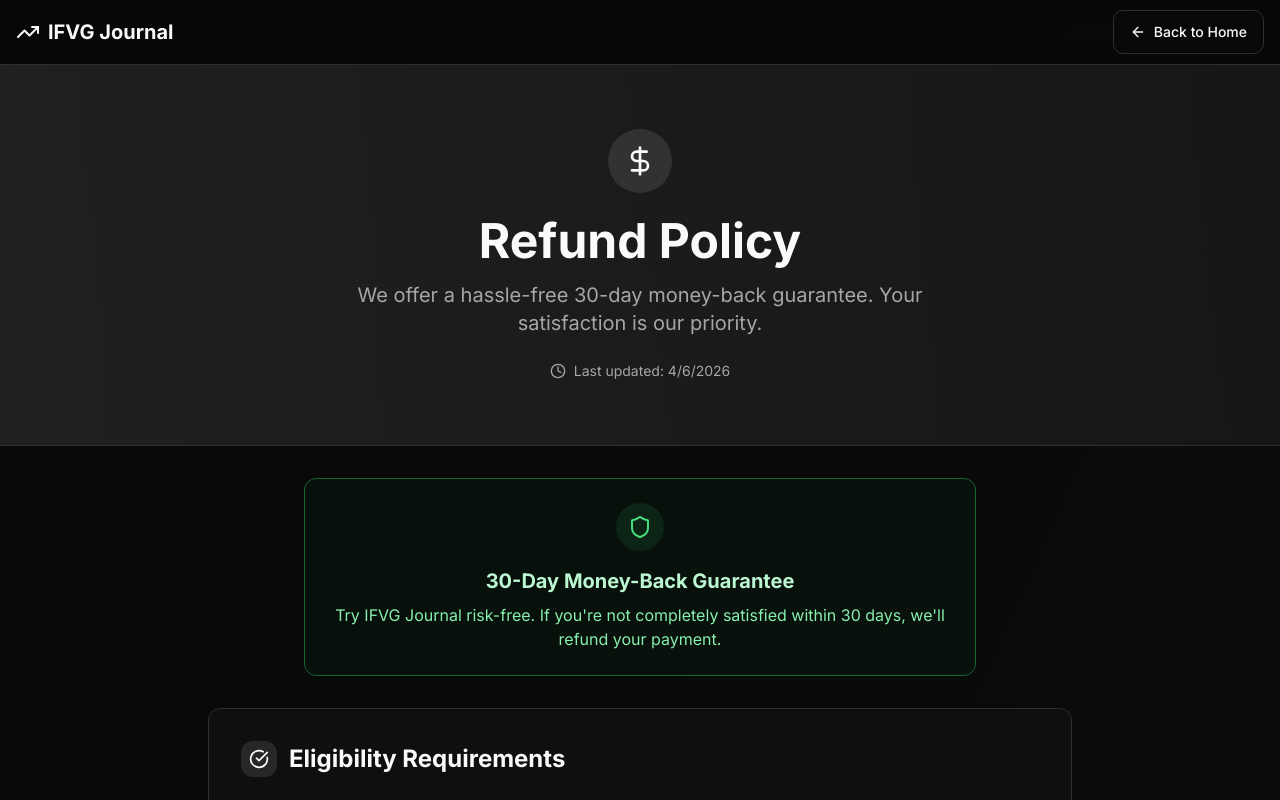
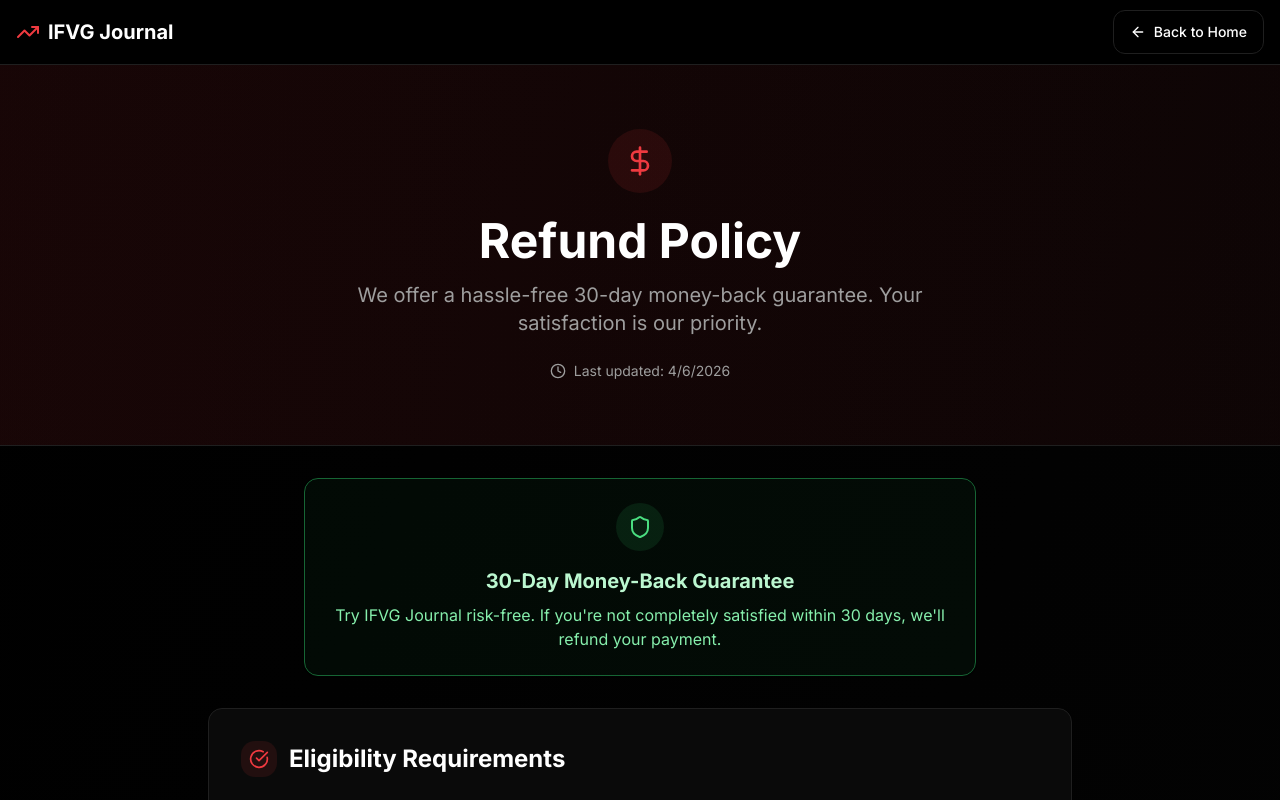
Before and after one commit to arjunn06/the-trade-zero, a React (Vite) app: page /refund in a window 1280 px wide. Shown: the top 800 px of the page. Built offline with nearby package versions, Linux system fonts and the light colour scheme.

Commit message:
Changes
Co-authored-by: arjunn06 <53135341+arjunn06@users.noreply.github.com>

```diff
--- a/src/index.css
+++ b/src/index.css
@@ -3,188 +3,164 @@
 @tailwind components;
 @tailwind utilities;
 
-/* Definition of the design system. All colors, gradients, fonts, etc should be defined here.
-All colors MUST be HSL.
+/* IFVG Journal — design system.
+   Brand language pulled from ifvg.in: pure black canvas, signal red accent,
+   heavy display type (Archivo Black), Inter for body. All colors are HSL.
 */
-
-/* Cirka font faces */
-@font-face {
-  font-family: 'Cirka';
-  src: url('../Cirka-Variable.ttf') format('truetype-variations'),
-       url('../Cirka-Bold.otf') format('opentype');
-  font-weight: 100 900;
-  font-style: normal;
-  font-display: swap;
-}
-
-@font-face {
-  font-family: 'Cirka Bold';
-  src: url('../Cirka-Bold.otf') format('opentype');
-  font-weight: 700;
-  font-style: normal;
-  font-display: swap;
-}
-
-@font-face {
-  font-family: 'Cirka Light';
-  src: url('../Cirka-Light.otf') format('opentype');
-  font-weight: 300;
-  font-style: normal;
-  font-display: swap;
-}
 
 @layer base {
   :root {
+    /* Light surface (rarely used — app is dark-first like ifvg.in) */
     --background: 0 0% 100%;
-    --foreground: 0 0% 9%;
+    --foreground: 0 0% 4%;
 
     --card: 0 0% 100%;
-    --card-foreground: 0 0% 9%;
+    --card-foreground: 0 0% 4%;
 
     --popover: 0 0% 100%;
-    --popover-foreground: 0 0% 9%;
+    --popover-foreground: 0 0% 4%;
 
-    --primary: 0 0% 9%;
-    --primary-foreground: 0 0% 98%;
+    /* Primary = signal red */
+    --primary: 358 84% 55%;
+    --primary-foreground: 0 0% 100%;
 
     --secondary: 0 0% 96%;
-    --secondary-foreground: 0 0% 45%;
+    --secondary-foreground: 0 0% 20%;
 
     --muted: 0 0% 96%;
-    --muted-foreground: 0 0% 45%;
+    --muted-foreground: 0 0% 40%;
 
-    --accent: 0 0% 96%;
-    --accent-foreground: 0 0% 9%;
+    --accent: 358 84% 55%;
+    --accent-foreground: 0 0% 100%;
 
-    --destructive: 0 84% 60%;
-    --destructive-foreground: 0 0% 98%;
+    --destructive: 0 84% 55%;
+    --destructive-foreground: 0 0% 100%;
 
-    --success: 142 76% 36%;
-    --success-foreground: 0 0% 98%;
+    --success: 142 70% 38%;
+    --success-foreground: 0 0% 100%;
 
     --warning: 38 92% 50%;
     --warning-foreground: 0 0% 9%;
 
-    --border: 0 0% 89%;
-    --input: 0 0% 89%;
-    --ring: 0 0% 9%;
+    --border: 0 0% 90%;
+    --input: 0 0% 90%;
+    --ring: 358 84% 55%;
 
-    --radius: 0.75rem;
+    --radius: 0.875rem;
+
     --sidebar-background: 0 0% 100%;
-    --sidebar-foreground: 0 0% 45%;
-    --sidebar-primary: 0 0% 9%;
-    --sidebar-primary-foreground: 0 0% 98%;
+    --sidebar-foreground: 0 0% 30%;
+    --sidebar-primary: 358 84% 55%;
+    --sidebar-primary-foreground: 0 0% 100%;
     --sidebar-accent: 0 0% 96%;
     --sidebar-accent-foreground: 0 0% 9%;
-    --sidebar-border: 0 0% 89%;
-    --sidebar-ring: 0 0% 9%;
+    --sidebar-border: 0 0% 90%;
+    --sidebar-ring: 358 84% 55%;
 
-    /* Enhanced trading colors */
-    --profit: 142 76% 36%;
-    --loss: 0 84% 60%;
-    --breakeven: 0 0% 45%;
+    /* Trading semantic */
+    --profit: 142 72% 42%;
+    --loss: 358 84% 55%;
+    --breakeven: 0 0% 50%;
 
-    /* Brand system - monochrome */
-    --brand-blue: 0 0% 9%;
-    --brand-gradient-start: 0 0% 9%;
-    --brand-gradient-end: 0 0% 20%;
+    /* Brand */
+    --brand-red: 358 84% 55%;
+    --brand-red-glow: 358 84% 60%;
+    --brand-blue: 358 84% 55%; /* legacy alias */
+    --brand-gradient-start: 358 84% 55%;
+    --brand-gradient-end: 358 84% 40%;
 
-    /* Enhanced design system */
     --surface-elevated: 0 0% 98%;
     --surface-hover: 0 0% 94%;
-    --text-subtle: 0 0% 65%;
+    --text-subtle: 0 0% 60%;
     --text-disabled: 0 0% 80%;
 
-    /* Glass morphism */
     --glass-bg: 0 0% 100% / 0.8;
-    --glass-border: 0 0% 89% / 0.5;
+    --glass-border: 0 0% 90% / 0.5;
 
-    /* Shadows */
-    --shadow-sm: 0 1px 2px 0 rgb(0 0 0 / 0.05);
-    --shadow-md: 0 4px 6px -1px rgb(0 0 0 / 0.1), 0 2px 4px -2px rgb(0 0 0 / 0.1);
-    --shadow-lg: 0 10px 15px -3px rgb(0 0 0 / 0.1), 0 4px 6px -4px rgb(0 0 0 / 0.1);
-    --shadow-xl: 0 20px 25px -5px rgb(0 0 0 / 0.1), 0 8px 10px -6px rgb(0 0 0 / 0.1);
+    --shadow-sm: 0 1px 2px 0 rgb(0 0 0 / 0.06);
+    --shadow-md: 0 4px 8px -1px rgb(0 0 0 / 0.12);
+    --shadow-lg: 0 12px 24px -6px rgb(0 0 0 / 0.18);
+    --shadow-xl: 0 24px 40px -10px rgb(0 0 0 / 0.25);
+    --shadow-red: 0 10px 40px -10px hsl(358 84% 55% / 0.55);
 
-    /* Interactive states */
-    --focus-ring: 0 0% 9% / 0.2;
-    --hover-overlay: 0 0% 9% / 0.05;
+    --focus-ring: 358 84% 55% / 0.35;
+    --hover-overlay: 0 0% 0% / 0.05;
   }
 
   .dark {
-    --background: 0 0% 3%;
-    --foreground: 0 0% 98%;
+    /* IFVG.in is pure black */
+    --background: 0 0% 0%;
+    --foreground: 0 0% 100%;
 
-    --card: 0 0% 6%;
-    --card-foreground: 0 0% 98%;
+    --card: 0 0% 4%;
+    --card-foreground: 0 0% 100%;
 
-    --popover: 0 0% 6%;
-    --popover-foreground: 0 0% 98%;
+    --popover: 0 0% 5%;
+    --popover-foreground: 0 0% 100%;
 
-    --primary: 0 0% 98%;
-    --primary-foreground: 0 0% 9%;
+    --primary: 358 84% 58%;
+    --primary-foreground: 0 0% 100%;
 
-    --secondary: 0 0% 12%;
-    --secondary-foreground: 0 0% 85%;
+    --secondary: 0 0% 8%;
+    --secondary-foreground: 0 0% 92%;
 
-    --muted: 0 0% 12%;
-    --muted-foreground: 0 0% 65%;
+    --muted: 0 0% 8%;
+    --muted-foreground: 0 0% 62%;
 
-    --accent: 0 0% 12%;
-    --accent-foreground: 0 0% 98%;
+    --accent: 358 84% 58%;
+    --accent-foreground: 0 0% 100%;
 
-    --destructive: 0 63% 50%;
-    --destructive-foreground: 0 0% 98%;
+    --destructive: 358 84% 58%;
+    --destructive-foreground: 0 0% 100%;
 
-    --success: 142 76% 40%;
+    --success: 142 72% 45%;
     --success-foreground: 0 0% 100%;
 
     --warning: 38 92% 60%;
     --warning-foreground: 0 0% 9%;
 
-    --border: 0 0% 18%;
-    --input: 0 0% 18%;
-    --ring: 0 0% 98%;
+    --border: 0 0% 12%;
+    --input: 0 0% 12%;
+    --ring: 358 84% 58%;
 
-    --sidebar-background: 0 0% 6%;
-    --sidebar-foreground: 0 0% 96%;
-    --sidebar-primary: 0 0% 98%;
-    --sidebar-primary-foreground: 0 0% 9%;
-    --sidebar-accent: 0 0% 12%;
-    --sidebar-accent-foreground: 0 0% 96%;
-    --sidebar-border: 0 0% 18%;
-    --sidebar-ring: 0 0% 98%;
+    --sidebar-background: 0 0% 3%;
+    --sidebar-foreground: 0 0% 80%;
+    --sidebar-primary: 358 84% 58%;
+    --sidebar-primary-foreground: 0 0% 100%;
+    --sidebar-accent: 0 0% 8%;
+    --sidebar-accent-foreground: 0 0% 100%;
+    --sidebar-border: 0 0% 12%;
+    --sidebar-ring: 358 84% 58%;
 
-    /* Enhanced trading colors */
-    --profit: 142 76% 40%;
-    --loss: 0 63% 50%;
-    --breakeven: 0 0% 56%;
+    --profit: 142 72% 48%;
+    --loss: 358 84% 58%;
+    --breakeven: 0 0% 55%;
 
-    /* Brand system - monochrome */
-    --brand-blue: 0 0% 98%;
-    --brand-gradient-start: 0 0% 98%;
-    --brand-gradient-end: 0 0% 80%;
+    --brand-red: 358 84% 58%;
+    --brand-red-glow: 358 90% 65%;
+    --brand-blue: 358 84% 58%;
+    --brand-gradient-start: 358 84% 58%;
+    --brand-gradient-end: 358 84% 38%;
 
-    /* Enhanced design system */
-    --surface-elevated: 0 0% 8%;
-    --surface-hover: 0 0% 15%;
+    --surface-elevated: 0 0% 6%;
+    --surface-hover: 0 0% 10%;
     --text-subtle: 0 0% 55%;
     --text-disabled: 0 0% 35%;
 
-    /* Glass morphism */
-    --glass-bg: 0 0% 6% / 0.8;
-    --glass-border: 0 0% 18% / 0.5;
+    --glass-bg: 0 0% 3% / 0.85;
+    --glass-border: 0 0% 12% / 0.6;
 
-    /* Shadows */
-    --shadow-sm: 0 1px 2px 0 rgb(0 0 0 / 0.25);
-    --shadow-md: 0 4px 6px -1px rgb(0 0 0 / 0.3), 0 2px 4px -2px rgb(0 0 0 / 0.3);
-    --shadow-lg: 0 10px 15px -3px rgb(0 0 0 / 0.4), 0 4px 6px -4px rgb(0 0 0 / 0.4);
-    --shadow-xl: 0 20px 25px -5px rgb(0 0 0 / 0.5), 0 8px 10px -6px rgb(0 0 0 / 0.5);
+    --shadow-sm: 0 1px 2px 0 rgb(0 0 0 / 0.4);
+    --shadow-md: 0 6px 12px -2px rgb(0 0 0 / 0.5);
+    --shadow-lg: 0 16px 32px -8px rgb(0 0 0 / 0.6);
+    --shadow-xl: 0 28px 56px -12px rgb(0 0 0 / 0.7);
+    --shadow-red: 0 20px 60px -10px hsl(358 84% 58% / 0.6);
 
-    /* Interactive states */
-    --focus-ring: 0 0% 98% / 0.3;
-    --hover-overlay: 0 0% 98% / 0.1;
+    --focus-ring: 358 84% 58% / 0.4;
+    --hover-overlay: 0 0% 100% / 0.06;
   }
 }
+
 
 @layer base {
   * {
```
